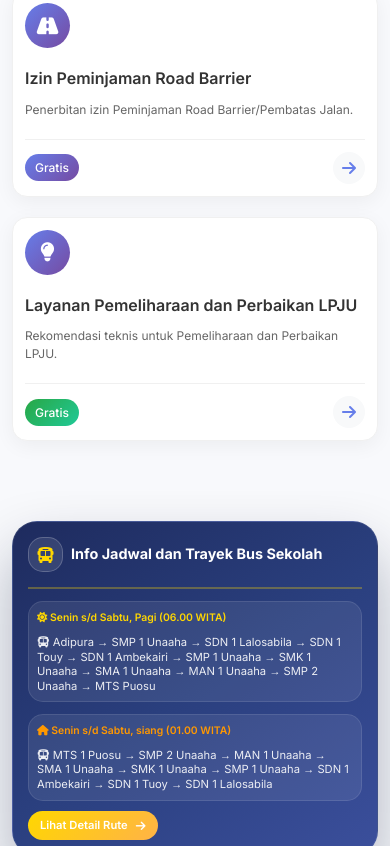
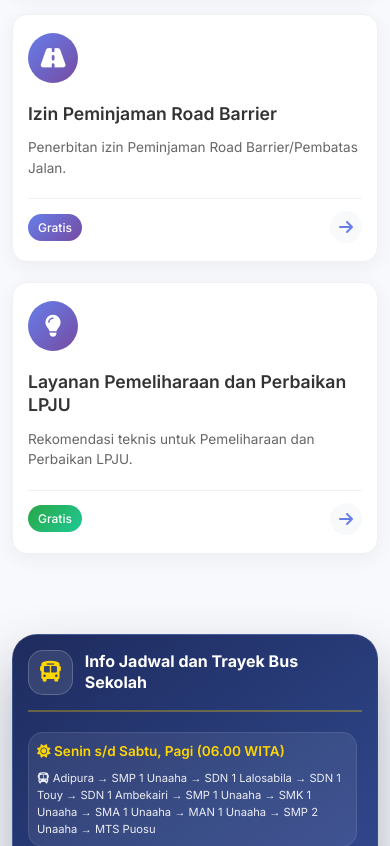
Before and after one commit to azwarcs/DishubKonawe, a plain HTML site: page index.html in a window 390 px wide. Shown: the part 2678-3524 px from the top of the page. Drawn offline with nearby package versions, Linux system fonts and the light colour scheme.

Commit message:
Update css

```diff
--- a/style.css
+++ b/style.css
@@ -1994,105 +1994,88 @@ textarea.form-control + .input-icon {
 
 
 /* ============================================= */
-/* ===== KOMPRES KONTEN AGAR TIDAK TERBawa SCROLL ===== */
+/* ===== PERBAIKAN SCROLL AGAR KONTEN TIDAK TERBawa KE ATAS ===== */
 /* ============================================= */
 
 @media (max-width: 768px) {
-  /* Perkecil semua font di info */
-  .info-time {
-    font-size: 0.65rem !important;
-  }
-
+  /* Pastikan section tidak menyebabkan scroll aneh */
+  section {
+    overflow-y: visible !important;
+    overflow-x: hidden !important;
+    position: relative !important;
+  }
+
+  /* Batasi tinggi card info di mobile agar tidak terlalu panjang */
+  .info-card {
+    max-height: 400px !important;
+    overflow-y: auto !important;
+  }
+
+  /* Buat list info bisa di-scroll internal jika terlalu panjang */
+  .info-list {
+    max-height: 300px !important;
+    overflow-y: auto !important;
+    padding-right: 5px !important;
+  }
+
+  /* Scroll halus untuk list */
+  .info-list::-webkit-scrollbar {
+    width: 3px;
+  }
+
+  .info-list::-webkit-scrollbar-track {
+    background: rgba(255,255,255,0.1);
+    border-radius: 10px;
+  }
+
+  .info-list::-webkit-scrollbar-thumb {
+    background: var(--secondary);
+    border-radius: 10px;
+  }
+
+  /* Batasi tinggi layanan card */
+  .layanan-card {
+    max-height: 300px !important;
+    overflow-y: auto !important;
+  }
+
+  /* Scroll halus untuk layanan card */
+  .layanan-card::-webkit-scrollbar {
+    width: 3px;
+  }
+
+  /* Pastikan kontak section tidak overflow */
+  .contact-wrapper {
+    max-height: none !important;
+    overflow: visible !important;
+  }
+
+  .contact-info-panel,
+  .contact-form-panel {
+    max-height: 400px !important;
+    overflow-y: auto !important;
+  }
+
+  /* Scroll halus untuk panel kontak */
+  .contact-info-panel::-webkit-scrollbar,
+  .contact-form-panel::-webkit-scrollbar {
+    width: 3px;
+  }
+
+  /* Perbaiki teks panjang agar tidak merusak layout */
   .info-title {
+    word-break: break-word;
+    white-space: normal;
     font-size: 0.7rem !important;
-    line-height: 1.3 !important;
-  }
-
-  .info-more {
-    padding: 6px 12px !important;
-    font-size: 0.7rem !important;
-    margin-top: 10px !important;
-  }
-
-  .call-center p {
-    font-size: 0.7rem !important;
-  }
-
-  /* Perkecil padding di info card */
+  }
+
+  /* Kurangi padding berlebih */
   .info-card {
     padding: 15px !important;
   }
 
   .info-list li {
     padding: 8px !important;
-  }
-
-  .info-header {
-    margin-bottom: 12px !important;
-    gap: 8px !important;
-  }
-
-  .info-header i {
-    width: 35px !important;
-    height: 35px !important;
-    font-size: 1rem !important;
-  }
-
-  .info-header h3 {
-    font-size: 0.9rem !important;
-  }
-
-  /* Perkecil padding layanan card */
-  .layanan-card {
-    padding: 12px !important;
-  }
-
-  .layanan-card h3 {
-    font-size: 1rem !important;
-  }
-
-  .layanan-card p {
-    font-size: 0.75rem !important;
-  }
-
-  .layanan-icon {
-    width: 45px !important;
-    height: 45px !important;
-  }
-
-  .layanan-icon i {
-    font-size: 1.2rem !important;
-  }
-
-  /* Perkecil padding kontak */
-  .contact-info-panel,
-  .contact-form-panel {
-    padding: 20px !important;
-  }
-
-  .contact-info-panel h3,
-  .contact-form-panel h3 {
-    font-size: 1.2rem !important;
-  }
-
-  .contact-detail i {
-    width: 30px !important;
-    height: 30px !important;
-    font-size: 0.8rem !important;
-  }
-
-  .contact-label,
-  .contact-value {
-    font-size: 0.7rem !important;
-  }
-
-  .form-control {
-    padding: 8px 12px !important;
-    font-size: 0.8rem !important;
-  }
-
-  .btn-submit {
-    padding: 10px !important;
-    font-size: 0.8rem !important;
-  }
-}
+    margin-bottom: 8px !important;
+  }
+}
```
